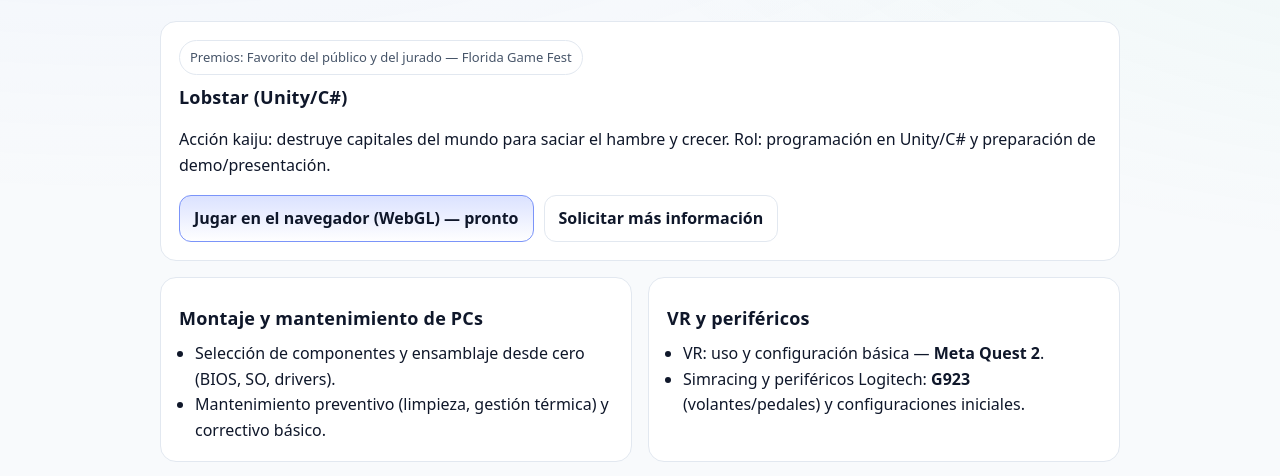
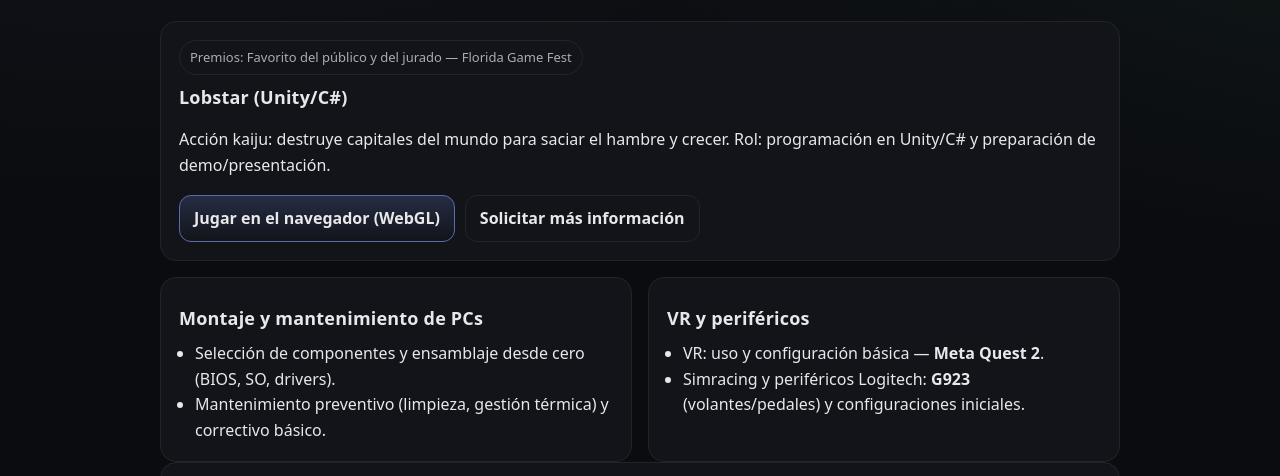
Before and after one commit to theflash48/theflash48.github.io, a plain HTML site: page index.html in a window 1280 px wide. Shown: the part 319-795 px from the top of the page. Drawn offline with Linux system fonts and the light colour scheme.

Commit message:
Update index.html

```diff
--- a/index.html
+++ b/index.html
@@ -18,9 +18,8 @@
             --accent: #7c9eff;
             --accent-2: #51d6a9;
         }
-    @media (prefers-color-scheme: light) {
-      :root { --bg:#f8fafc; --text:#0f172a; --muted:#475569; --card:#ffffff; --border:#e2e8f0; --accent:#365cff; --accent-2:#16a34a; }
-    }
+
+
         * { box-sizing: border-box; }
         html, body { height: 100%; }
         body {
@@ -100,7 +99,7 @@
             <h2 id="lobstar-title">Lobstar (Unity/C#)</h2>
             <p>Acción kaiju: destruye capitales del mundo para saciar el hambre y crecer. Rol: programación en Unity/C# y preparación de demo/presentación.</p>
             <div class="btns">
-          <a class="btn primary" href="#" aria-disabled="true" onclick="return false;">Jugar en el navegador (WebGL) — pronto</a>
+                <a class="btn primary" href="./lobstar/">Jugar en el navegador (WebGL)</a>
                 <a class="btn secondary" href="#contacto">Solicitar más información</a>
             </div>
         </div>
@@ -121,7 +120,7 @@
             </ul>
         </div>
     </section>
-      <br>
+
     <section id="habilidades" class="grid" aria-labelledby="habilidades-titulo">
         <div class="card">
             <h2 id="habilidades-titulo">Habilidades</h2>
@@ -134,7 +133,7 @@
             </ul>
         </div>
     </section>
-      <br>
+
     <section id="contacto" class="grid" aria-labelledby="contacto-titulo">
         <div class="card">
             <h2 id="contacto-titulo">Contacto</h2>
@@ -142,7 +141,7 @@
         </div>
     </section>
 </main>
-  <br>
+
 <footer>
     <div class="wrap">© <span id="y"></span> Pablo Vicente Rozalén Fernández — València</div>
 </footer>
```
Lines whose indentation alone changed are shown as unchanged.
